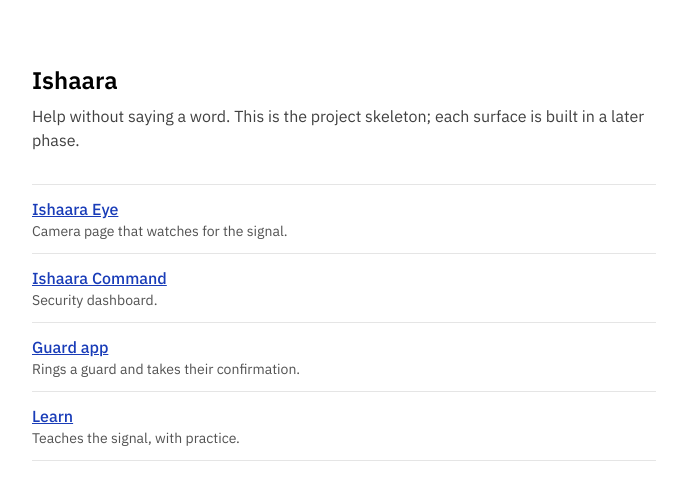
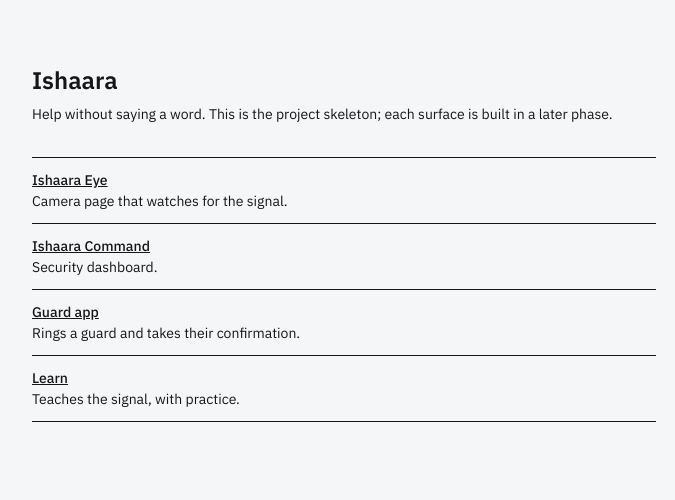
Before and after one commit to Yashvi-saini/ishaara, a React (Vite) app in the folder apps/web/: page / in a window 1280 px wide. Shown: the top 500 px of the page, without its empty margins (296-971 px from the left). Built offline with nearby package versions, Linux system fonts and the light colour scheme.

Commit message:
feat(web): add design tokens and base styles

```diff
--- /dev/null
+++ b/apps/web/src/lib/cn.ts
@@ -0,0 +1,3 @@
+export function cn(...parts: (string | false | null | undefined)[]): string {
+  return parts.filter(Boolean).join(" ");
+}
--- a/apps/web/src/styles/index.css
+++ b/apps/web/src/styles/index.css
@@ -1,11 +1,109 @@
 @import "tailwindcss";
 
-body {
-  font-family:
-    "IBM Plex Sans",
-    system-ui,
-    -apple-system,
-    "Segoe UI",
-    Roboto,
-    sans-serif;
+@theme {
+  --color-*: initial;
+
+  --color-canvas: #f5f6f7;
+  --color-surface: #ffffff;
+  --color-sunken: #eceef1;
+  --color-line: #d8dce1;
+  --color-line-strong: #a9b0b9;
+
+  --color-ink: #14171a;
+  --color-ink-muted: #4a525c;
+  --color-ink-faint: #626a74;
+
+  --color-accent: #1d4a94;
+  --color-accent-strong: #163a76;
+  --color-accent-soft: #e9eff8;
+  --color-on-accent: #ffffff;
+
+  --color-alert: #b3261e;
+  --color-alert-strong: #8f1d17;
+  --color-alert-soft: #fcebea;
+
+  --color-ringing: #8a5a00;
+  --color-ringing-mark: #c98a00;
+  --color-ringing-soft: #fdf4de;
+
+  --color-ok: #1a6b3a;
+  --color-ok-soft: #e7f3eb;
+
+  --color-scrim: rgb(20 23 26 / 0.45);
+
+  --font-sans:
+    "IBM Plex Sans", system-ui, -apple-system, "Segoe UI", Roboto, "Helvetica Neue", sans-serif;
+
+  --radius-md: 6px;
+
+  --animate-alert-flash: alert-flash 900ms ease-out 1;
+  --animate-ring-pulse: ring-pulse 1400ms ease-in-out infinite;
+
+  @keyframes alert-flash {
+    0% {
+      background-color: var(--color-alert-soft);
+    }
+    100% {
+      background-color: var(--color-surface);
+    }
+  }
+
+  @keyframes ring-pulse {
+    0%,
+    100% {
+      opacity: 1;
+    }
+    50% {
+      opacity: 0.35;
+    }
+  }
 }
+
+@layer base {
+  html {
+    color-scheme: light;
+  }
+
+  body {
+    background-color: var(--color-canvas);
+    color: var(--color-ink);
+    font-family: var(--font-sans);
+    font-size: 0.875rem;
+    line-height: 1.5;
+    -webkit-font-smoothing: antialiased;
+  }
+
+  :focus-visible {
+    outline: 2px solid var(--color-accent);
+    outline-offset: 2px;
+  }
+
+  h1,
+  h2,
+  h3 {
+    text-wrap: balance;
+  }
+
+  button,
+  [role="button"],
+  select,
+  summary,
+  label[for] {
+    cursor: pointer;
+  }
+
+  dialog::backdrop {
+    background-color: var(--color-scrim);
+  }
+}
+
+@media (prefers-reduced-motion: reduce) {
+  *,
+  *::before,
+  *::after {
+    animation-duration: 1ms !important;
+    animation-iteration-count: 1 !important;
+    transition-duration: 1ms !important;
+    scroll-behavior: auto !important;
+  }
+}
```
